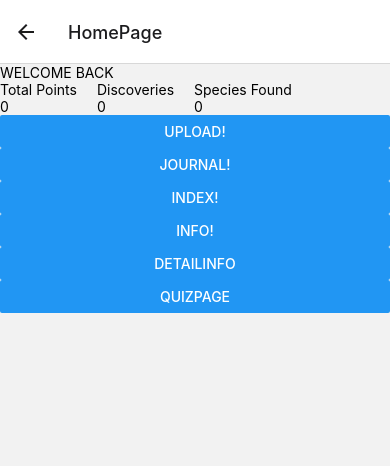
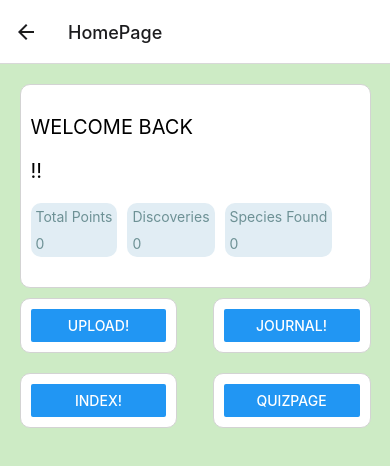
Before and after one commit to warrickhe/YAEW, a React Native app in the folder Frontend/: screen /HomePage in a window 390 px wide. Shown: the top 466 px of the page. Built offline with nearby package versions, Linux system fonts and the light colour scheme; no server answers.

Commit message:
css for homepage

```diff
--- a/Frontend/pages/HomePage.js
+++ b/Frontend/pages/HomePage.js
@@ -48,50 +48,104 @@ export default function HomePage({ navigation }) {
 
   return (
     <>
-      <View>
-        <Text>WELCOME BACK {username}</Text>
+      <View style={styles.container}>
+        <View style={styles.main_buttonContainer}>
+          <Text style={styles.TitleText}>WELCOME BACK</Text>
+          <Text style={styles.TitleText}>{username}!!</Text>
           <View style={styles.stats_container}>
             <View style={styles.stats_box}>
-            <Text>Total Points</Text>
-            <Text>{points}</Text>
+              <Text style={styles.stats_Text}>Total Points</Text>
+              <Text style={styles.stats_Text}>{points}</Text>
             </View>
             <View style={styles.stats_box}>
-            <Text>Discoveries</Text>
-            <Text>{totalCaptures}</Text>
+              <Text style={styles.stats_Text}>Discoveries</Text>
+              <Text style={styles.stats_Text}>{totalCaptures}</Text>
             </View>
             <View style={styles.stats_box}>
-            <Text>Species Found</Text>
-            <Text>{uniqueSpecies}</Text>
+              <Text style={styles.stats_Text}>Species Found</Text>
+              <Text style={styles.stats_Text}>{uniqueSpecies}</Text>
             </View>
           </View>
         </View>
 
-      <View>
-        <Button title="Upload!" onPress={() => navigation.navigate('UploadPage')}></Button>
-        <Button title="Journal!" onPress={() => navigation.navigate('JournalPage')}></Button>
-        <Button title="Index!" onPress={() => navigation.navigate('IndexPage')}></Button>
-        <Button title="Info!" onPress={() => navigation.navigate('InfoPage')}></Button>
-        <Button title="DetailInfo" onPress={() => navigation.navigate('DetailInfo')}></Button>
-        <Button title="QuizPage" onPress={() => navigation.navigate('QuizPage')}></Button>
+        {/* Buttons in Rows */}
+        <View style={styles.row}>
+          {/* Row 1 */}
+          <View style={styles.buttonContainer}>
+            <Button title="Upload!" onPress={() => navigation.navigate('UploadPage')} />
+          </View>
+          <View style={styles.buttonContainer}>
+            <Button title="Journal!" onPress={() => navigation.navigate('JournalPage')} />
+          </View>
+        </View>
+
+        <View style={styles.row}>
+          {/* Row 2 */}
+          <View style={styles.buttonContainer}>
+            <Button title="Index!" onPress={() => navigation.navigate('IndexPage')} />
+          </View>
+          <View style={styles.buttonContainer}>
+            <Button title="QuizPage" onPress={() => navigation.navigate('QuizPage')} />
+          </View>
+        </View>
       </View>
     </>
   );
 }
 
 const styles = StyleSheet.create({
+  TitleText: {
+    marginTop: 20,
+    fontSize: 20,
+  },
+  container: {
+    flex: 1,
+    backgroundColor: '#CDEBC5',
+    alignItems: 'center',
+    width: '100%',
+  },
+  main_buttonContainer: {
+    backgroundColor: 'white',
+    padding: 10,
+    borderRadius: 10,
+    marginTop: 20,
+    marginBottom: 10,
+    borderWidth: 1,
+    borderColor: '#d3d3d3',
+    width: '90%',
+  },
+  buttonContainer: {
+    backgroundColor: 'white',
+    padding: 10,
+    borderRadius: 10,
+    marginBottom: 10,
+    borderWidth: 1,
+    borderColor: '#d3d3d3',
+    width: '45%', // Set each button's width to 45% for rows
+  },
+  row: {
+    flexDirection: 'row',
+    justifyContent: 'space-between',
+    width: '90%',
+    marginBottom: 10,
+  },
+  stats_Text: {
+    padding: 5,
+    color: '#6D9195',
+  },
+  stats_Number: {
+    padding: 5,
+  },
   stats_container: {
     display: 'flex',
     flexDirection: 'row',
+    marginBottom: 20,
+    marginTop: 20,
   },
   stats_box: {
-    marginRight: 20,
-  },
-  container: {
-    flex: 1,
-    backgroundColor: '#fff',
-    alignItems: 'center',
-    justifyContent: 'center',
-    width: '100%',
+    marginRight: 10,
+    backgroundColor: '#E1EDF4',
+    borderRadius: 10,
   },
   camera: {
     height: '50%',
```
Also changed, not shown: Frontend/pages/Warrick.png (renamed from Frontend/images/Warrick.png). Lines whose indentation alone changed are shown as unchanged.
